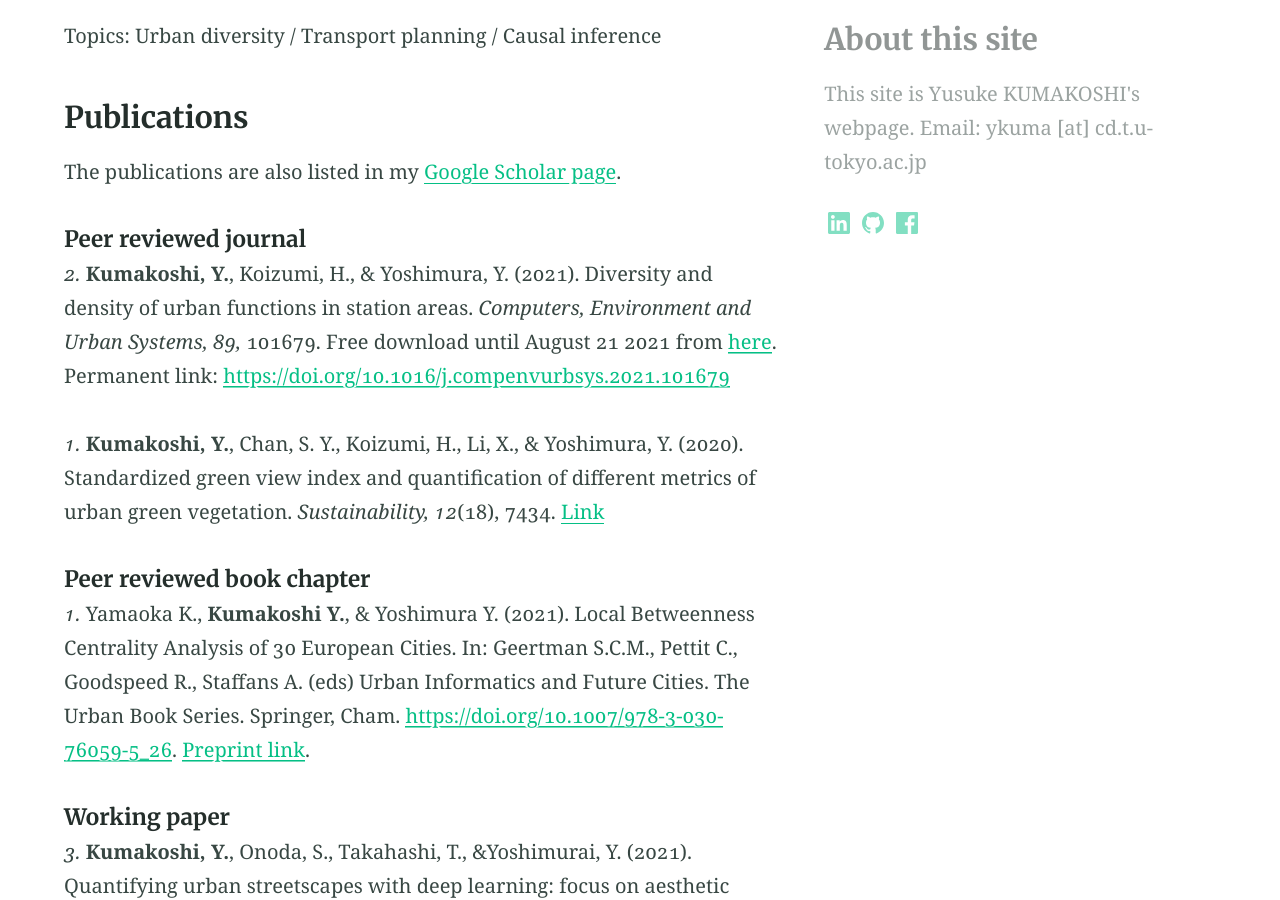
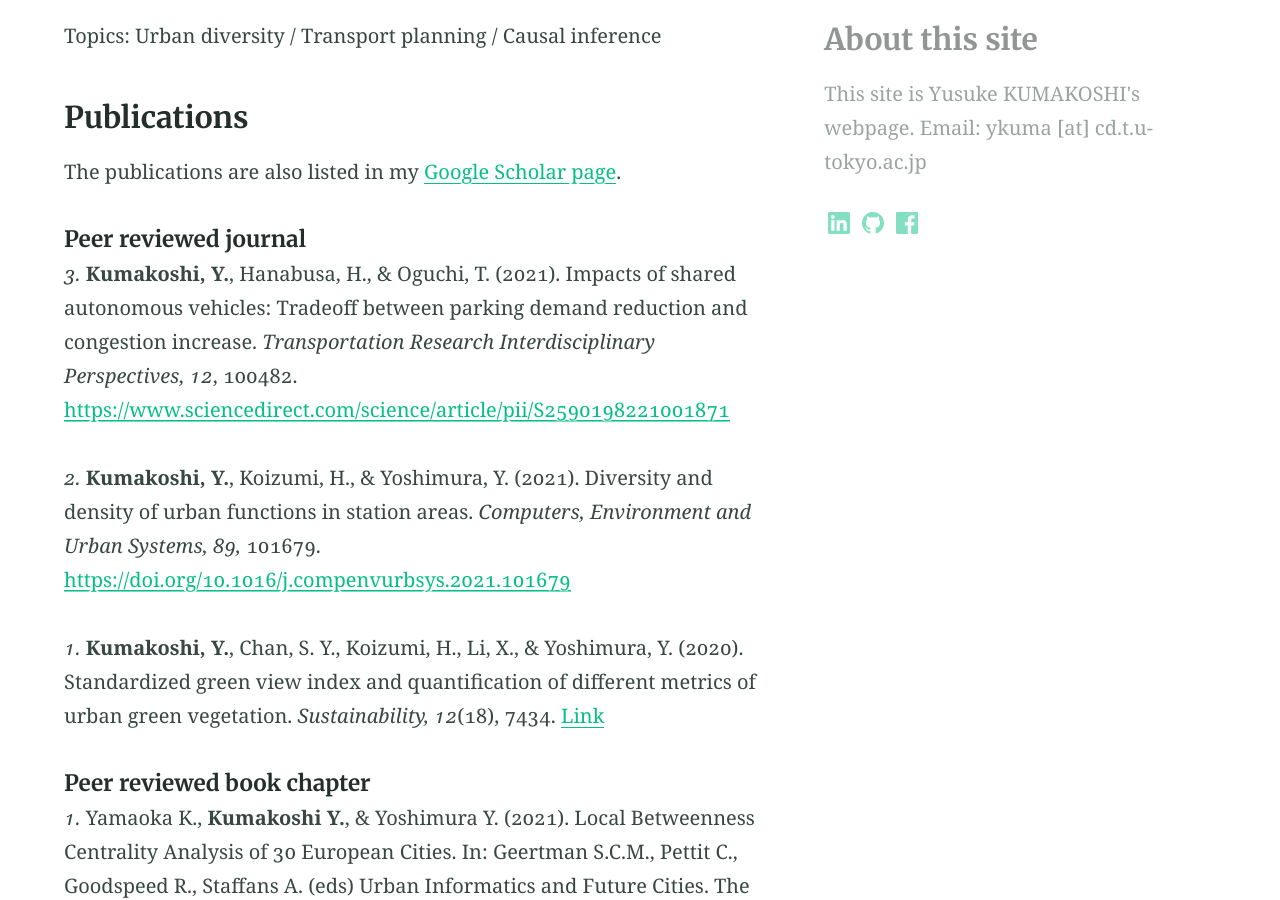
Before and after one commit to yusukekumakoshi/yusukekumakoshi.github.io, a Jekyll site: the page built from index.md, in a window 1280 px wide and 900 px high, scrolled down 866 px. Built offline with Jekyll 4.4.1, drawn with Linux system fonts in a browser that asks for light colours; some of the changed text lies outside the part shown.

Commit message:
publication updated

```diff
--- a/index.md
+++ b/index.md
@@ -24,8 +24,9 @@ Topics: Urban diversity / Transport planning / Causal inference
 The publications are also listed in my [Google Scholar page](https://scholar.google.com/citations?user=-3U01zsAAAAJ){:target="_blank"}.
 
 ##### Peer reviewed journal
-_2._ **Kumakoshi, Y.**, Koizumi, H., & Yoshimura, Y. (2021). Diversity and density of urban functions in station areas. _Computers, Environment and Urban Systems, 89,_ 101679. Free download until August 21 2021 from [here](https://authors.elsevier.com/a/1dL1WjFQgr6MZ){:target="_blank"}.
-Permanent link: [https://doi.org/10.1016/j.compenvurbsys.2021.101679](https://doi.org/10.1016/j.compenvurbsys.2021.101679){:target="_blank"}
+_3._ **Kumakoshi, Y.**, Hanabusa, H., & Oguchi, T. (2021). Impacts of shared autonomous vehicles: Tradeoff between parking demand reduction and congestion increase. _Transportation Research Interdisciplinary Perspectives, 12_, 100482. [https://www.sciencedirect.com/science/article/pii/S2590198221001871](https://www.sciencedirect.com/science/article/pii/S2590198221001871){:target="_blank"}
+
+_2._ **Kumakoshi, Y.**, Koizumi, H., & Yoshimura, Y. (2021). Diversity and density of urban functions in station areas. _Computers, Environment and Urban Systems, 89,_ 101679. [https://doi.org/10.1016/j.compenvurbsys.2021.101679](https://doi.org/10.1016/j.compenvurbsys.2021.101679){:target="_blank"}
 
 _1._ **Kumakoshi, Y.**, Chan, S. Y., Koizumi, H., Li, X., & Yoshimura, Y. (2020). Standardized green view index and quantification of different metrics of urban green vegetation. _Sustainability, 12_(18), 7434. [Link](https://www.mdpi.com/2071-1050/12/18/7434){:target="_blank"}
 
@@ -33,9 +34,7 @@ _1._ **Kumakoshi, Y.**, Chan, S. Y., Koizumi, H., Li, X., & Yoshimura, Y. (2020)
 _1._ Yamaoka K., **Kumakoshi Y.**, & Yoshimura Y. (2021). Local Betweenness Centrality Analysis of 30 European Cities. In: Geertman S.C.M., Pettit C., Goodspeed R., Staffans A. (eds) Urban Informatics and Future Cities. The Urban Book Series. Springer, Cham. [https://doi.org/10.1007/978-3-030-76059-5_26](https://doi.org/10.1007/978-3-030-76059-5_26){:target="_blank"}. [Preprint link](https://arxiv.org/abs/2103.11437){:target="_blank"}.
 
 ##### Working paper
-_3._ **Kumakoshi, Y.**, Onoda, S., Takahashi, T., &Yoshimurai, Y. (2021). Quantifying urban streetscapes with deep learning: focus on aesthetic evaluation. _arXiv preprint arXiv:2106.15361_. [Link](https://arxiv.org/abs/2106.15361){:target="_blank"}
-
-_2._ **Kumakoshi, Y.**, Hanabusa, H., & Oguchi, T. (2021). Impacts of shared autonomous vehicles: Tradeoff between parking demand reduction and congestion increase. _arXiv_. [Link](http://arxiv.org/abs/2104.15019){:target="_blank"}
+_2._ **Kumakoshi, Y.**, Onoda, S., Takahashi, T., &Yoshimurai, Y. (2021). Quantifying urban streetscapes with deep learning: focus on aesthetic evaluation. _arXiv preprint arXiv:2106.15361_. [Link](https://arxiv.org/abs/2106.15361){:target="_blank"}
 
 _1._ Yoshimura, Y., **Kumakoshi, Y.**, Milardo, S., Santi, P., Murillo Arias, J., Koizumi, H., & Ratti, C. (forthcoming). Revisiting Jane Jacobs: Quantifying urban diversity.
 
```
Also changed, not shown: research.md (+1 -1 lines).
